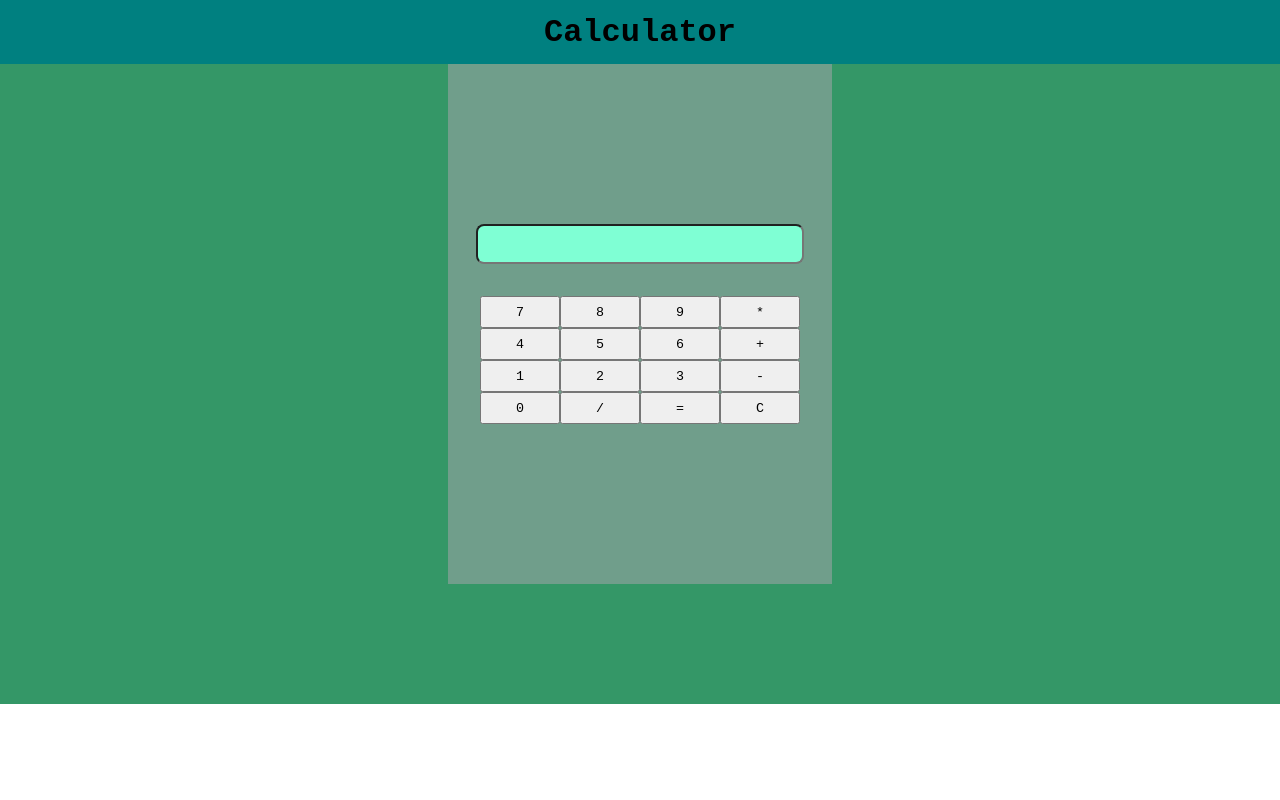
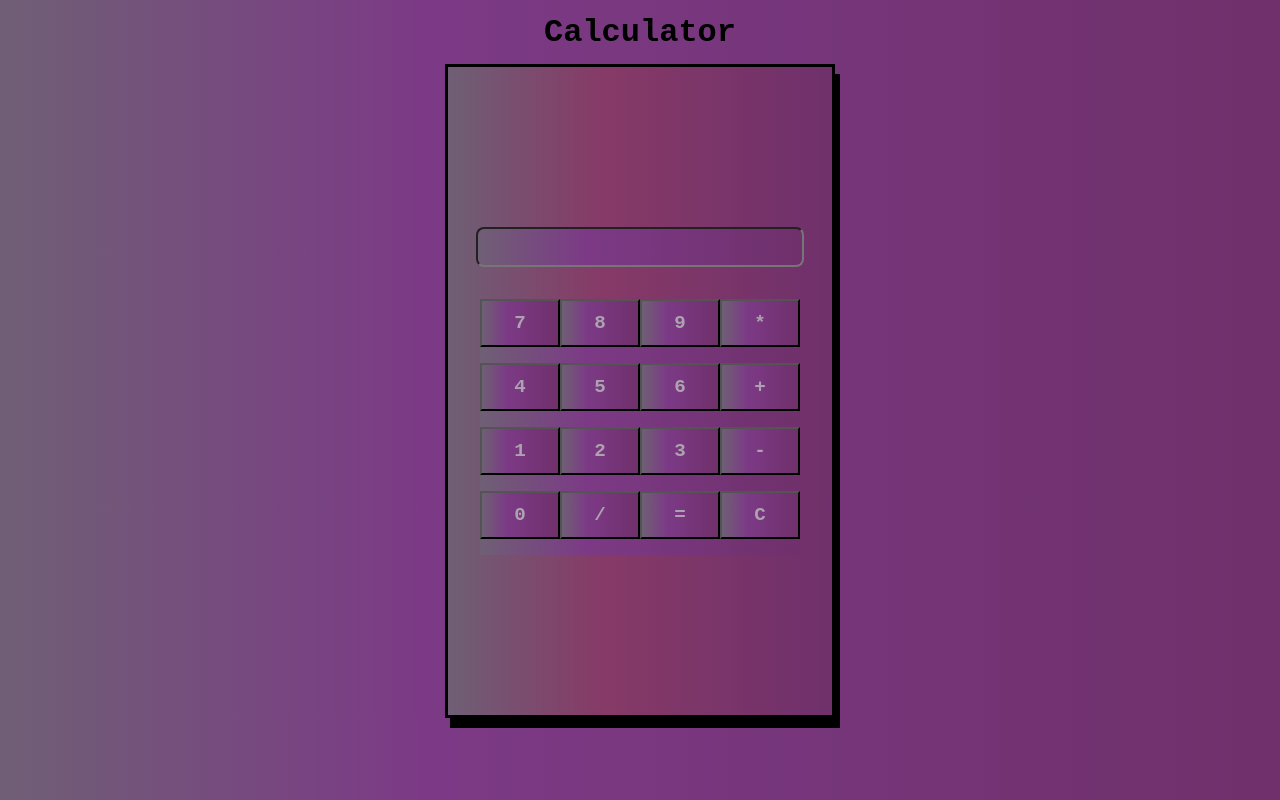
Before and after one commit to just2102/calcv2, a plain HTML site: page index.html in a window 1280 px wide. Drawn offline with Linux system fonts and the light colour scheme.

Commit message:
Visual improved. Fixed bug with 'divide' operator not working

```diff
--- a/index.html
+++ b/index.html
@@ -10,10 +10,9 @@
 </head>
 <body>
     <header>Calculator</header>
-    <div class="middle">
         <div class="calculator">
             <input id="input_field"></input>
-            <div id="buttons">
+            <div class="buttons">
                 <button id="button-seven">7</button>
                 <button id="button-eight">8</button>
                 <button id="button-nine">9</button>
@@ -40,8 +39,5 @@
                 <button id="button-clear">C</button>
             </div>
         </div>
-
-
-    </div>
 </body>
 </html>
--- a/script.js
+++ b/script.js
@@ -1,4 +1,11 @@
 let inputField = document.getElementById("input_field")
+// restrict from typing ',' into the input box
+document.addEventListener('keyup', function(event) {
+    if (event.key===',') {
+        inputField.value="Please use '.' to input non-integral numbers"
+    }
+})
+
 // basic operations
 function add(a,b) {
     return a+b;
@@ -75,7 +82,7 @@ function getOperator(button) {
 // to prevent this, we make an array from inputField.value, check if its last element is an operator and pop() it.
     let checkForOperatorArray   =   inputField.value.split('');
     for (let i = 0 ; i<checkForOperatorArray.length; i++) {
-        if (checkForOperatorArray[i]=='+' || checkForOperatorArray[i]=='-' || checkForOperatorArray[i]=='*' || checkForOperatorArray=='/') {
+        if (checkForOperatorArray[i]=='+' || checkForOperatorArray[i]=='-' || checkForOperatorArray[i]=='*' || checkForOperatorArray[i]=='/') {
             checkForOperatorArray.pop()
         }
     }
--- a/style.css
+++ b/style.css
@@ -1,6 +1,9 @@
 * {
     margin:0;
     font-family:'Courier New', Courier, monospace;
+    background: rgb(111,95,117);
+    background: linear-gradient(90deg, rgba(111,95,117,1) 0%, rgba(124,58,134,1) 33%, rgba(111,48,107,1) 100%);
+
 }
 
 header {
@@ -12,13 +15,10 @@ header {
     font-size:xx-large;
     font-weight:bold;
 }
-.middle {
-    background-color: rgb(52, 151, 103);
-    height:40rem;
-}
 
 .calculator {
-    background-color:rgb(112, 158, 139);
+    background: rgb(111,95,117);
+    background: linear-gradient(90deg, rgba(111,95,117,1) 0%, rgba(134,58,103,1) 40%, rgba(111,48,107,1) 100%);
     display:flex;
     flex-direction:column;
     justify-content:center;
@@ -27,19 +27,46 @@ header {
     width:4rem;
     margin-left:auto;
     margin-right:auto;
+    border:solid;
+
+    box-shadow: 5px 10px;
 }
 #input_field {
     width:20rem;
     height:2rem;
     padding:2px;
     margin-bottom: 2rem;
-    background-color:aquamarine;
     border-radius:.5rem;
+    color:azure;
+    font-weight: bold;
+    font-size:large;
 }
 
-
-#buttons {
+.buttons{
     display:grid;
     grid-template-columns: repeat(4, 5rem);
-    grid-template-rows: repeat(4, 2rem);
+    grid-template-rows: repeat(4, 4rem);
 }
+button {
+    width:5rem;
+    height:3rem;
+    color:rgb(173, 163, 176);
+    font-weight: bolder;
+    font-size:larger;
+}
+button:hover {
+    transform: scale(1.1);
+    transition: 200ms;
+}
+
+#button-multiply:hover, #button-increment:hover, #button-subtract:hover, #button-divide:hover, #button-result:hover {
+    animation: 200ms;
+    background: rgb(111,95,117);
+    background: linear-gradient(90deg, rgba(111,95,117,1) 0%, rgba(124,58,134,1) 91%, rgba(111,48,107,1) 100%);
+    color:antiquewhite;
+}
+#button-clear:hover {
+    transform:scale (1.01);
+    transition:150ms;
+    color:antiquewhite;
+}
```
